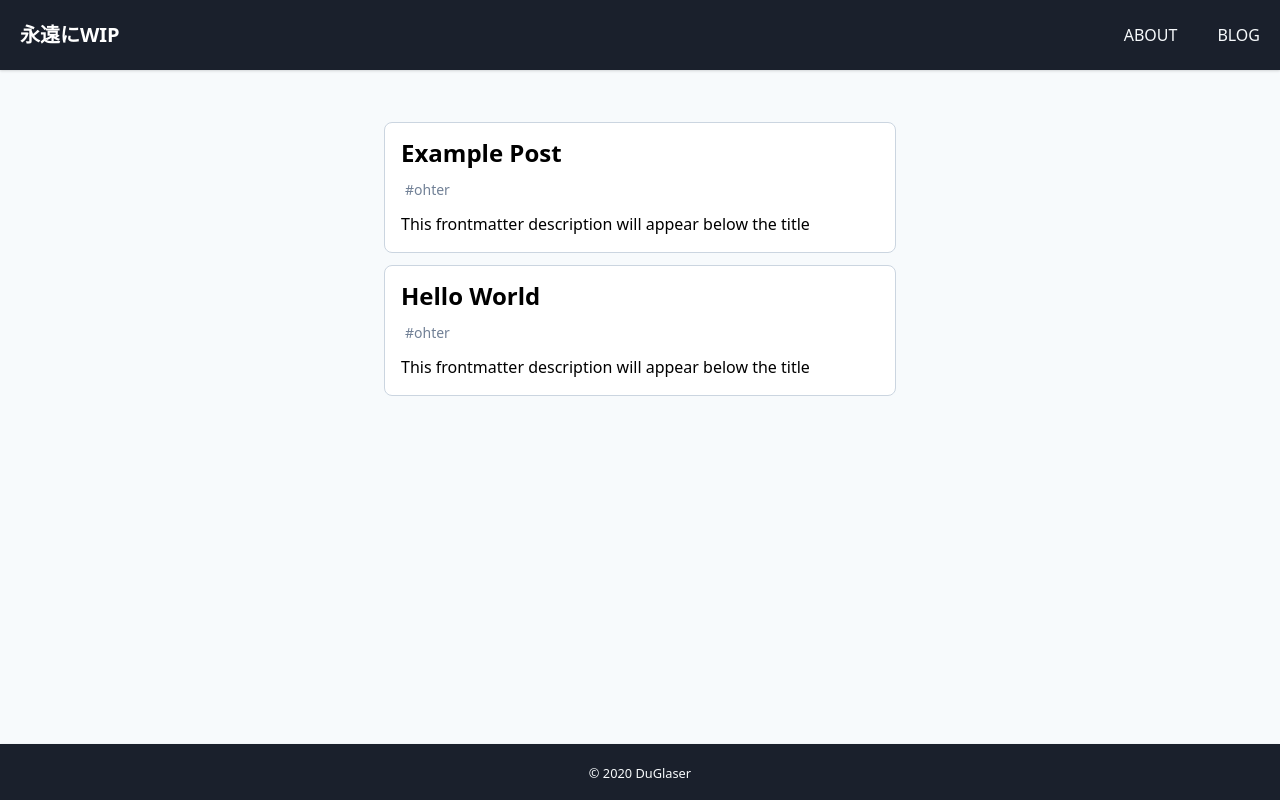
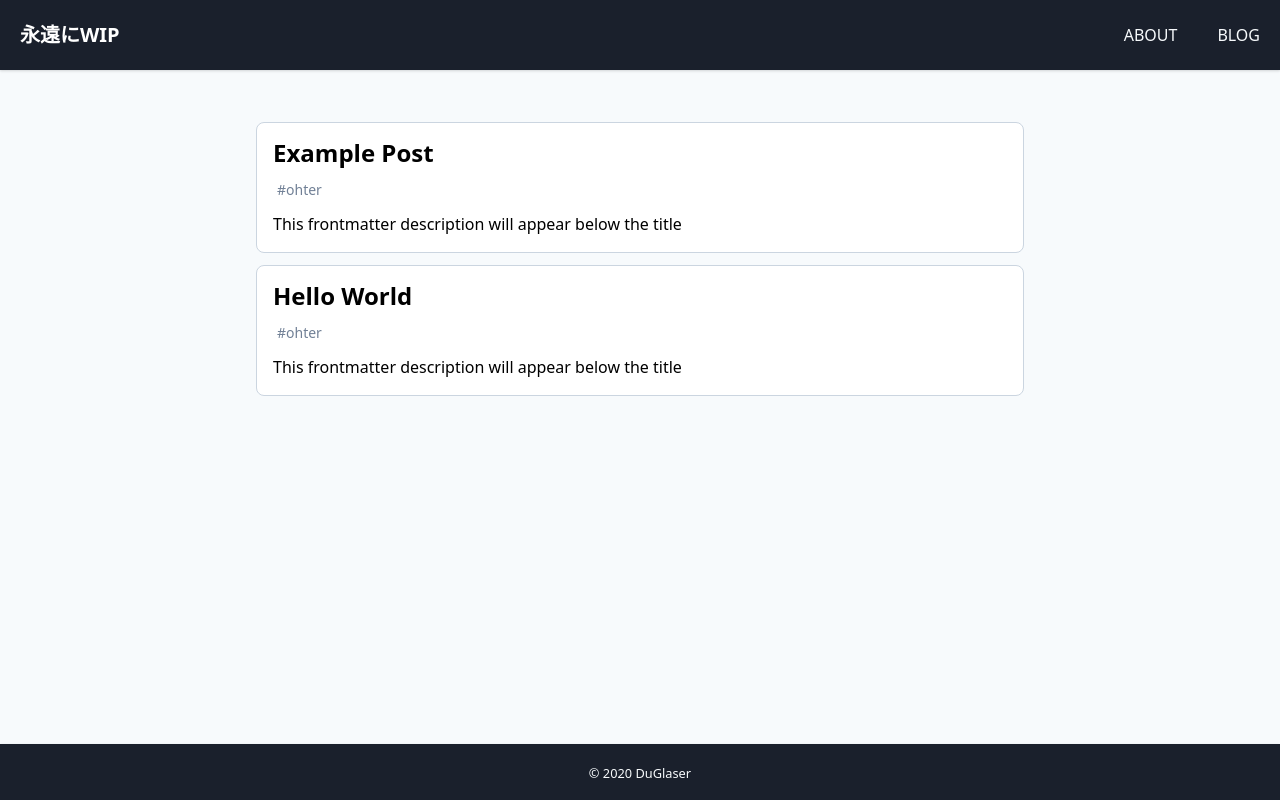
Before and after one commit to DuGlaser/mdx-blog, a Next.js app: page / in a window 1280 px wide. Built offline with nearby package versions, Linux system fonts and the light colour scheme.

Commit message:
:recycle: Fix the Layout style

```diff
--- a/src/components/Layout/index.tsx
+++ b/src/components/Layout/index.tsx
@@ -16,8 +16,8 @@ const Layout = ({ children }: any) => {
           </nav>
         </div>
       </header>
-      <main className="flex justify-center mt-5 md:mt-10">
-        <div className="w-full px-4 md:px-0 md:w-2/5">{children}</div>
+      <main className="flex justify-center my-5 md:mt-10">
+        <div className="w-full px-4 md:px-0 md:w-3/5">{children}</div>
       </main>
       <footer className="w-full p-4 mt-auto text-center text-gray-100 bg-gray-900 shadow ">
         <small>© 2020 DuGlaser</small>
```
